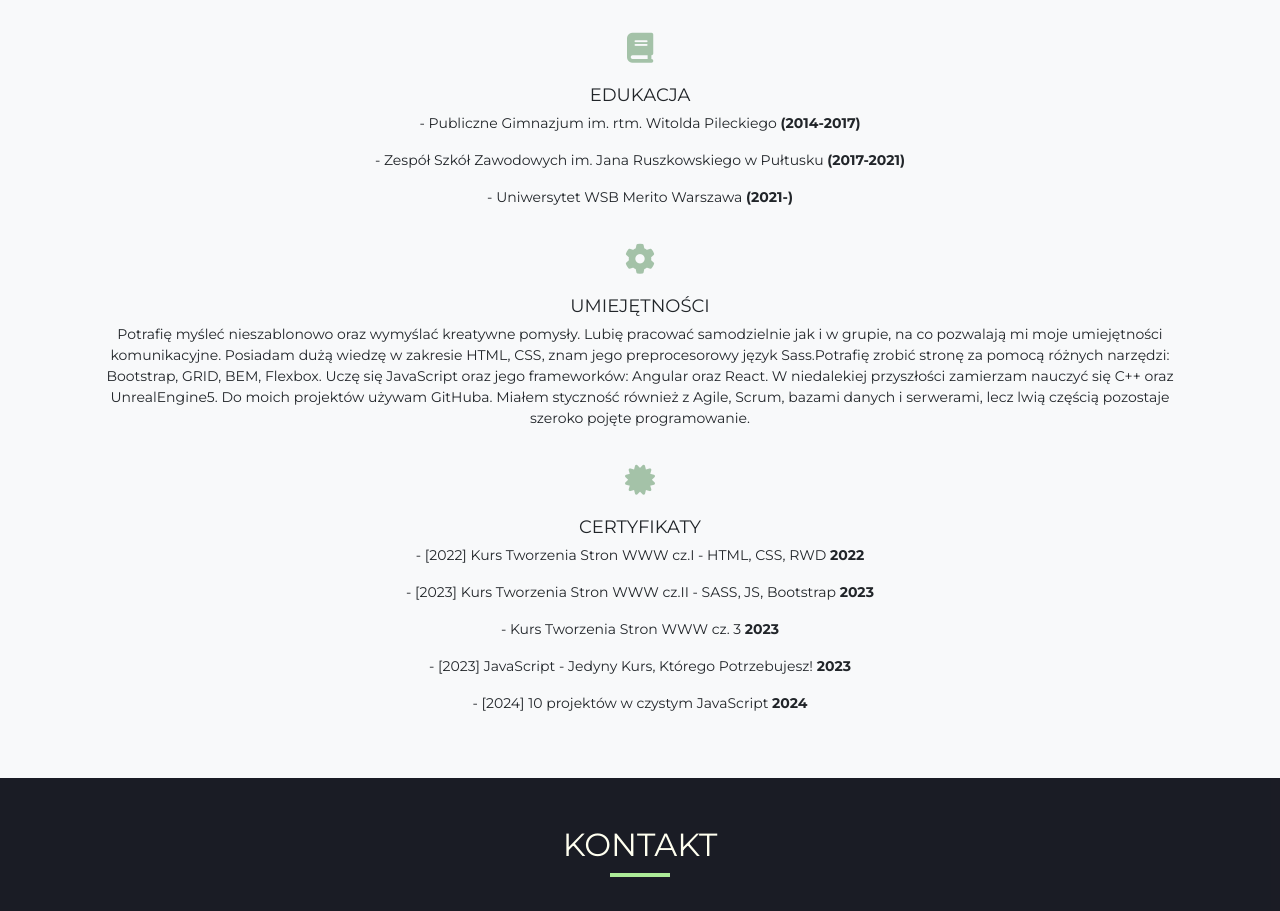
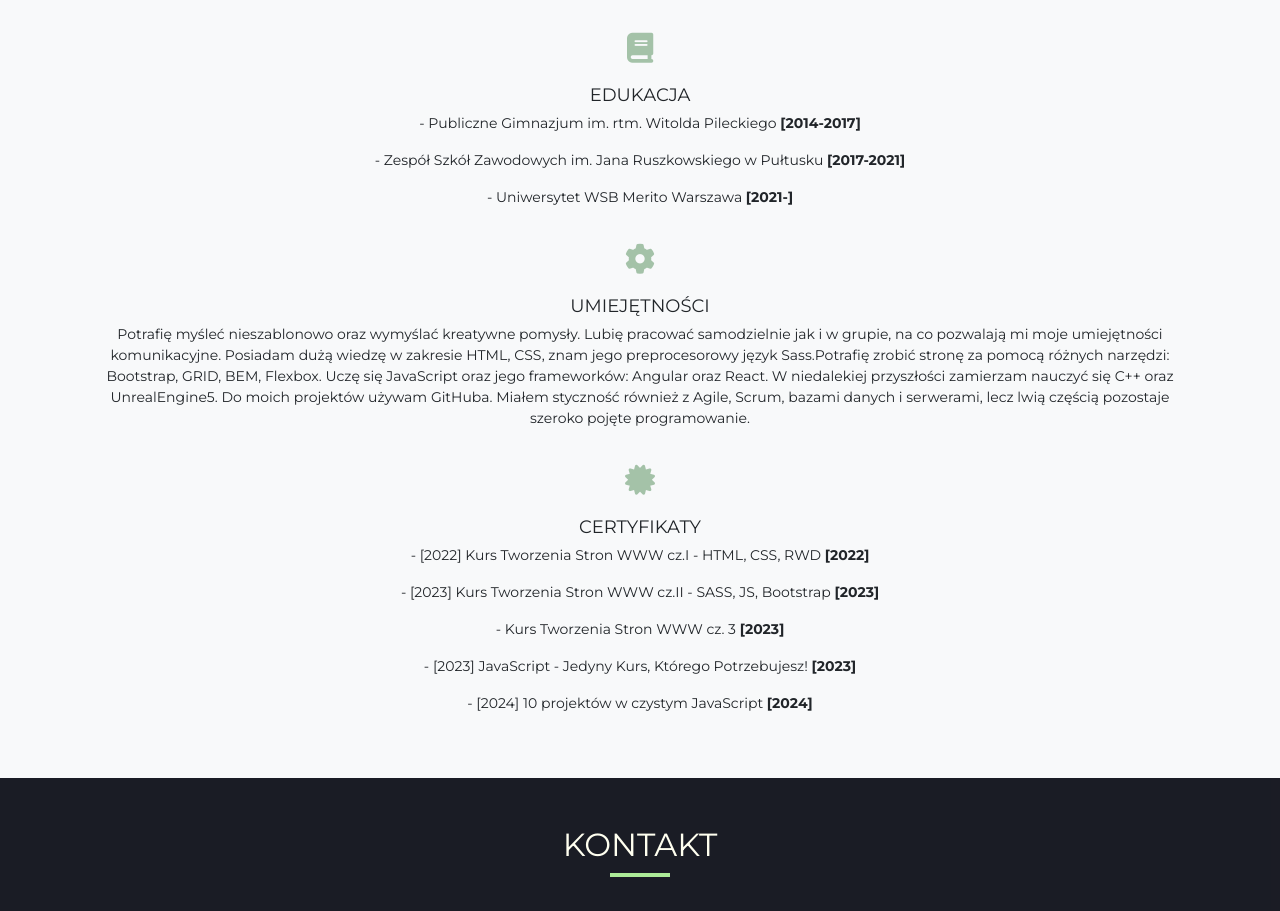
Before and after one commit to Artdam/CV, a plain HTML site: page index.html in a window 1280 px wide. Shown: the part 1230-2141 px from the top of the page. Drawn offline with nearby package versions, Linux system fonts and the light colour scheme.

Commit message:
changed '()' for '[]' in span tags

```diff
--- a/index.html
+++ b/index.html
@@ -76,11 +76,11 @@
                         <p class="aboutme-card-title mb-1">edukacja</p>
                         <div class="container">
                             <div class="aboutme-card-text">
-                                <p>- Publiczne Gimnazjum im. rtm. Witolda Pileckiego <span>(2014-2017)</span></p>
+                                <p>- Publiczne Gimnazjum im. rtm. Witolda Pileckiego <span>[2014-2017]</span></p>
                                 <p>- Zespół Szkół Zawodowych im. Jana Ruszkowskiego w Pułtusku
-                                    <span>(2017-2021)</span>
+                                    <span>[2017-2021]</span>
                                 </p>
-                                <p>- Uniwersytet WSB Merito Warszawa <span>(2021-)</span></p>
+                                <p>- Uniwersytet WSB Merito Warszawa <span>[2021-]</span></p>
                             </div>
                         </div>
                     </div>
@@ -103,11 +103,11 @@
                         <p class="aboutme-card-title mb-1">certyfikaty</p>
                         <div class="container">
                             <div class="aboutme-card-text">
-                                <p>- [2022] Kurs Tworzenia Stron WWW cz.I - HTML, CSS, RWD <span>2022</span></p>
-                                <p>- [2023] Kurs Tworzenia Stron WWW cz.II - SASS, JS, Bootstrap <span>2023</span></p>
-                                <p>- Kurs Tworzenia Stron WWW cz. 3 <span>2023</span></p>
-                                <p>- [2023] JavaScript - Jedyny Kurs, Którego Potrzebujesz! <span>2023</span></p>
-                                <p>- [2024] 10 projektów w czystym JavaScript <span>2024</span></p>
+                                <p>- [2022] Kurs Tworzenia Stron WWW cz.I - HTML, CSS, RWD <span>[2022]</span></p>
+                                <p>- [2023] Kurs Tworzenia Stron WWW cz.II - SASS, JS, Bootstrap <span>[2023]</span></p>
+                                <p>- Kurs Tworzenia Stron WWW cz. 3 <span>[2023]</span></p>
+                                <p>- [2023] JavaScript - Jedyny Kurs, Którego Potrzebujesz! <span>[2023]</span></p>
+                                <p>- [2024] 10 projektów w czystym JavaScript <span>[2024]</span></p>
                             </div>
                         </div>
                     </div>
```
